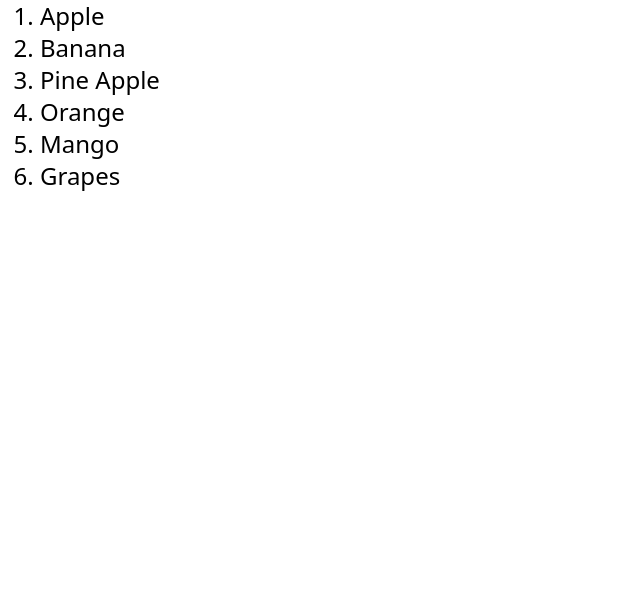
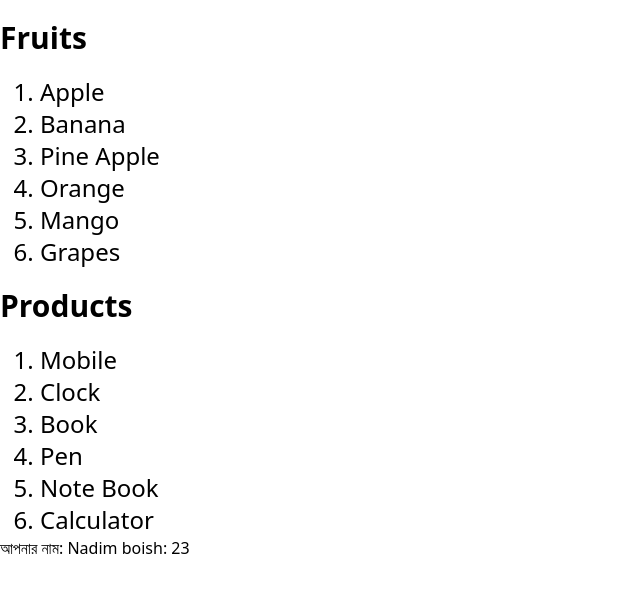
Before and after one commit to Farhan0140/React, a React (Vite) app: page / in a window 1280 px wide. Shown: the top 592 px of the page, without its empty margins (0-640 px from the left). Built offline with nearby package versions, Linux system fonts and the light colour scheme.

Commit message:
28.9 Passing Data Using Props

```diff
--- a/src/App.jsx
+++ b/src/App.jsx
@@ -1,12 +1,17 @@
 import './App.css'
-// import FirstComponent from './first_component'
+import Just_Test from './components/just_test'
 import List from './components/List_Using_Map'
 
 function App() {
+  const fruits = ["Apple", "Banana", "Pine Apple", "Orange", "Mango", "Grapes"];
+  const products = ["Mobile", "Clock", "Book", "Pen", "Note Book", "Calculator"];
 
   return (
+
     <>
-      <List></List>
+      <List items={fruits} listName={"Fruits"}></List>
+      <List items={products} listName={"Products"} />
+      <Just_Test name="Nadim" age={23} />
     </>
   )
 }
--- a/src/components/List_Using_Map.jsx
+++ b/src/components/List_Using_Map.jsx
@@ -1,22 +1,17 @@
 import { useState } from "react";
 
-const List = () => {
-  const fruits = ["Apple", "Banana", "Pine Apple", "Orange", "Mango", "Grapes"];
+// eslint-disable-next-line react/prop-types
+const List = ({items=[], listName}) => {
+
 
   const [selectedIndex, setSelectedIndex] = useState(-1);
   console.log(useState(-1));
 
-  // let selectedIndex = -1;
-
-  // const HandleItemStyle = (item, index) => {
-  //   selectedIndex = index;
-  //   console.log(item, index);
-  // }
-
   return (
     <>
+      <h1 className="font-bold text-3xl my-5">{listName}</h1>
       <ul className="list-decimal pl-10 text-2xl">
-        {fruits.map((fruit, index) => (
+        {items.map((fruit, index) => (
           <li
             className = {selectedIndex === index ? "bg-cyan-300 rounded-xl w-1/6 p-2 text-black" : ""}
             onClick={ () => setSelectedIndex(index) }
--- /dev/null
+++ b/src/components/just_test.jsx
@@ -0,0 +1,12 @@
+
+// eslint-disable-next-line react/prop-types
+const Just_Test = (props) => {
+
+  return (
+    <div>
+      <p>আপনার নাম: {props.name} boish: {props.age}</p>
+    </div>
+  );
+};
+
+export default Just_Test;
```
